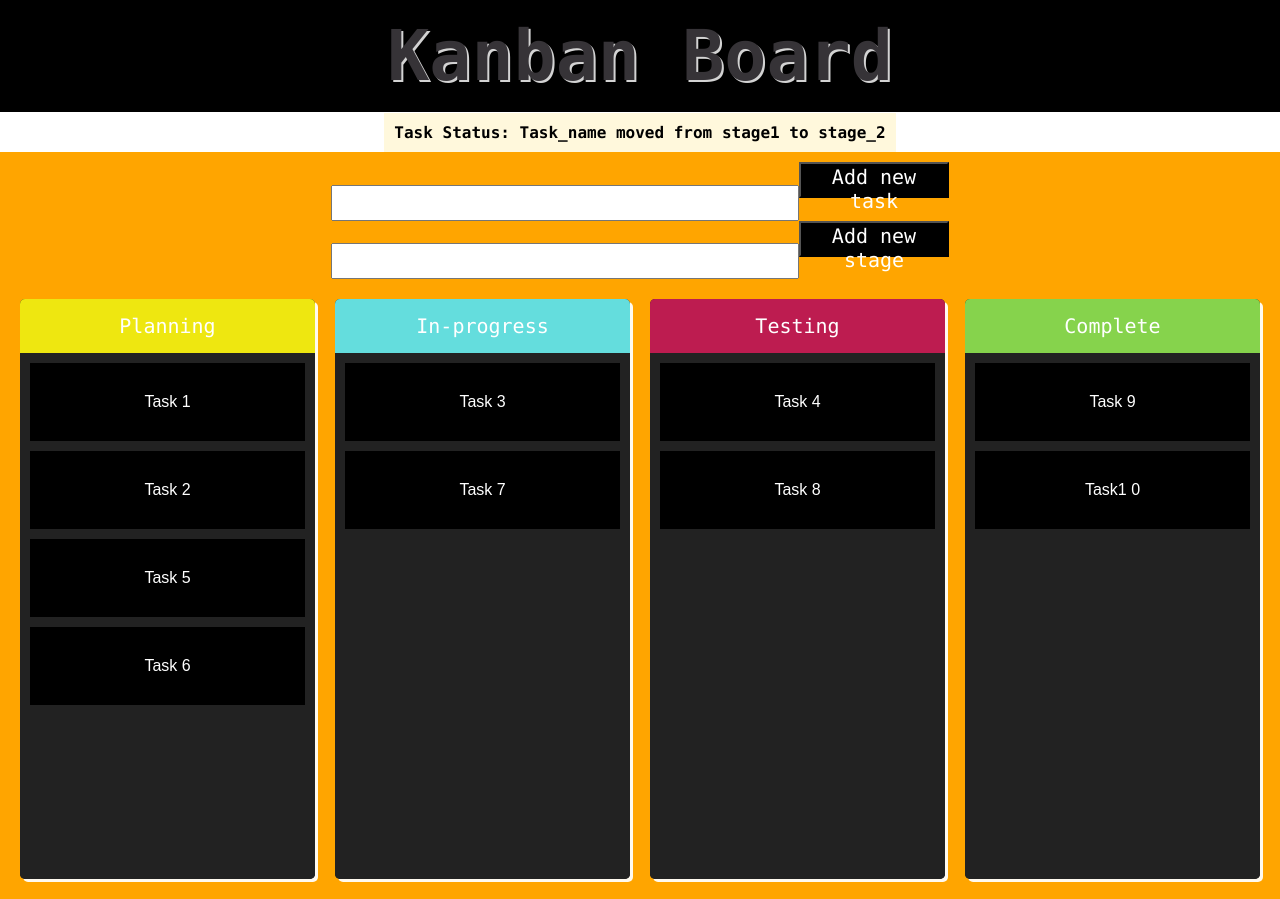
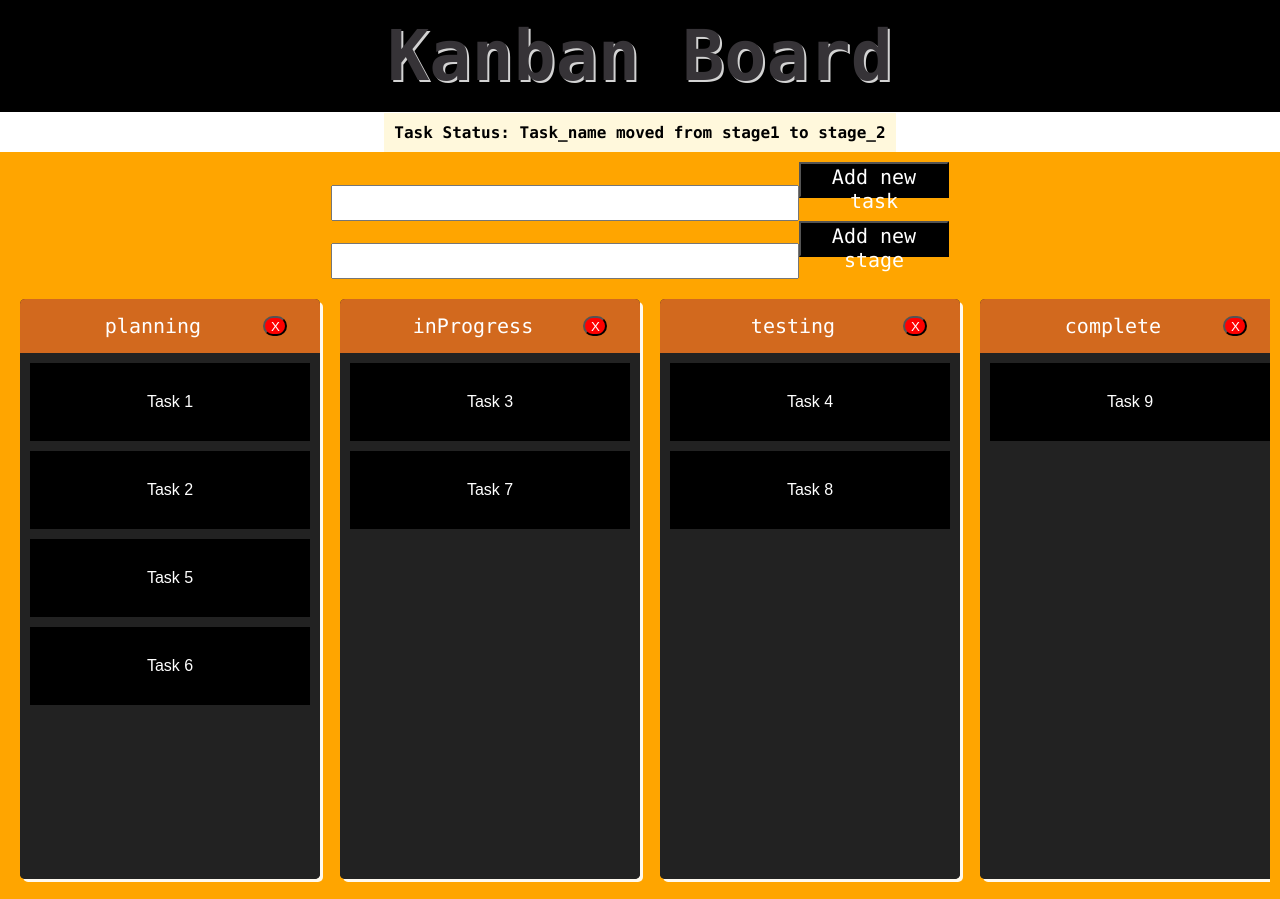
Before and after one commit to ShreyaSingh10/React-Kanban-Board, a React (Create React App) app in the folder kanban/: page / in a window 1280 px wide. Built offline with nearby package versions, Linux system fonts and the light colour scheme; the HTML template or start-up script is replaced by a standard one.

Commit message:
Few changes in code for handling crashes

```diff
--- a/kanban/src/Components/Board.js
+++ b/kanban/src/Components/Board.js
@@ -13,14 +13,15 @@ export default class AppDragDropDemo extends Component {
         {name:"Task 7", category:"inProgress"},
         {name:"Task 8", category:"testing"},
         {name:"Task 9", category:"complete"},
-        {name:"Task1 0 ", category:"complete"}
+        {name:"Task1 0 ", category:"comlete"},
+        {name:"Task 11 ", category:"co"}
       ],
       task_name:'Task_name',
       stage1:'stage1',
       stage2:'stage_2',
       new_task:'',
       new_stage:'',
-      stages:[]
+      stages:['planning','inProgress','testing','complete']
   }
 
   onDragStart = (ev, id,cat) => {
@@ -127,19 +128,16 @@ export default class AppDragDropDemo extends Component {
     })
     //console.log("new state", this.state.stages);
   }
-
   render() {
     //console.log("state", this.state);
-    var tasks = {
-        planning: [],
-        inProgress: [],
-        testing:[],
-        complete:[],
-    }
-    var stages=[];
+    console.log(this.state.stages);
+    var tasks = {};
+    this.state.stages.forEach(item=>{
+      tasks[item]=[]
+    })
+    this.state.tasks.forEach ((t) => {
 
-      this.state.tasks.forEach ((t) => {
-        tasks[t.category].push(
+        tasks[t.category]&&tasks[t.category].push(
           <div key={t.name}
               onDragStart = {(e) => this.onDragStart(e, t.name, t.category)}
               draggable
@@ -150,6 +148,7 @@ export default class AppDragDropDemo extends Component {
         );
       });
 
+      var stages=[];
       this.state.stages.forEach ((s) => {
        stages.push(
         <div className="stage"
@@ -159,7 +158,7 @@ export default class AppDragDropDemo extends Component {
               <span className="stage-header-name">{s}</span>
               <button className="delete" onClick={()=>this.deleteStage(s)}> X </button>
             </div>
-            <div className="task-container" >{tasks.s}</div>
+            <div className="task-container" >{tasks[s]}</div>
         </div>
       );
       });
@@ -182,7 +181,7 @@ export default class AppDragDropDemo extends Component {
             </form>
           </div>
           <div className="draggable-container">
-            <div className="stage"
+            {/* <div className="stage"
                 onDragOver={(e)=>this.onDragOver(e)}
                 onDrop={(e)=>{this.onDrop(e, "planning")}}>
                 <div id="task-header-planning">Planning</div>
@@ -205,7 +204,7 @@ export default class AppDragDropDemo extends Component {
                 onDrop={(e)=>this.onDrop(e, "complete")}>
                 <div id="task-header-complete">Complete</div>
                 <div className="task-container" >{tasks.complete}</div>
-            </div>
+            </div> */}
             {stages}
           </div>
         </div>
--- a/kanban/src/Components/styles.css
+++ b/kanban/src/Components/styles.css
@@ -62,16 +62,19 @@ html , body,{
   overflow-x: auto;
   display: flex;
   flex-direction: row;
-  justify-content: center;
+  /*justify-content: center;*/
   align-items: center;
+  text-align: center;
+  /*margin-left: -10px;*/
+  margin-right: 0px;
 }
 .stage{
     background: #222;
     height: 580px;
     margin: 10px;
-    width: 300px;
-    min-width: 200px;
-    overflow:hidden;
+    width: 500px;
+    min-width: 300px;
+    overflow-y:hidden;
     border-radius: 5px;
     box-shadow: 3px 3px floralwhite;
 }
```
